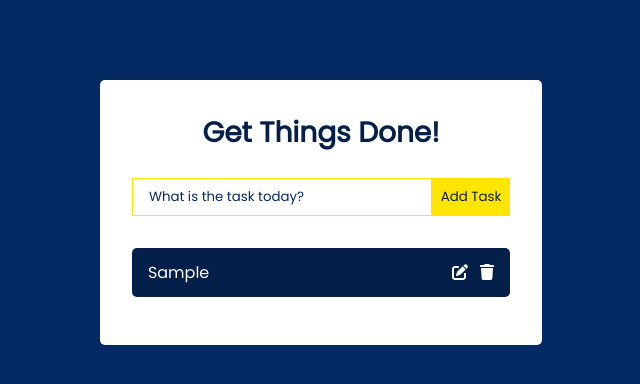
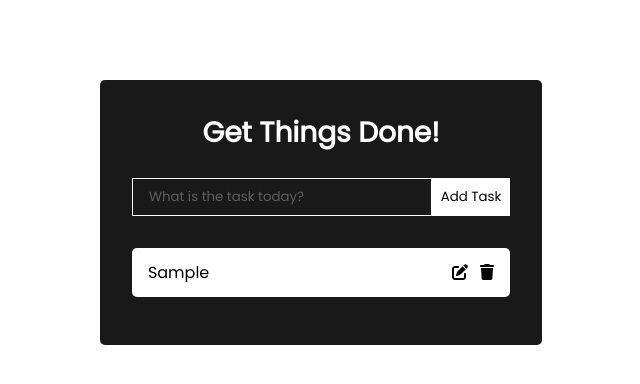
Before and after one commit to moulekul/ToDoList-React-App, a React (Create React App) app: page / in a window 1280 px wide. Both pictures are taken after typing "Sample" into the empty fields and a click on the button "Add Task". Shown: the top 384 px of the page, without its empty margins (319-959 px from the left). Built offline with nearby package versions, Linux system fonts and the light colour scheme.

Commit message:
Update App.css

```diff
--- a/src/App.css
+++ b/src/App.css
@@ -6,9 +6,8 @@
   padding: 0;
   box-sizing: border-box;
 }
-
 body {
-  background: #052962;
+  background: #ffffff;
   display: flex;
   justify-content: center;
   align-items: center;
@@ -19,13 +18,13 @@ body {
 }
 
 h1 {
-  color: #041f4a;
+  color: #ffffff;
   margin-bottom: 0.5rem;
   font-size: 1.75rem;
 }
 
 .TodoWrapper {
-  background: #fff;
+  background: #191919;
   margin-top: 5rem;
   padding: 2rem;
   border-radius: 5px;
@@ -38,21 +37,21 @@ h1 {
 .todo-input {
   outline: none;
   background: none;
-  border: 1px solid #ffe500;
+  border: 1px solid #ffffff;
   padding: 0.5rem 1rem;
   margin-top: 1rem;
   margin-bottom: 2rem;
   width: 300px;
-  color: #052962;;
+  color: #ffffff4d;
 }
 
 .todo-input::placeholder {
-  color: #052962;;
+  color: #ffffff4d;
 }
 
 .todo-btn {
-  background: #ffe500;
-  color: #041f4a;
+  background: #ffffff;
+  color: #000000;
   border: none;
   padding: 0.55rem;
   cursor: pointer;
@@ -63,8 +62,8 @@ h1 {
   display: flex;
   justify-content: space-between;
   align-items: center;
-  background: #041f4a;
-  color: #fff;
+  background: #ffffff;
+  color: #000000;
   padding: 0.75rem 1rem;
   border-radius: 5px;
   margin-bottom: 1rem;
@@ -76,6 +75,6 @@ h1 {
 }
 
 .completed {
-  color: #506991;
+  color: #0000009c;
   text-decoration: line-through;
 }
```
